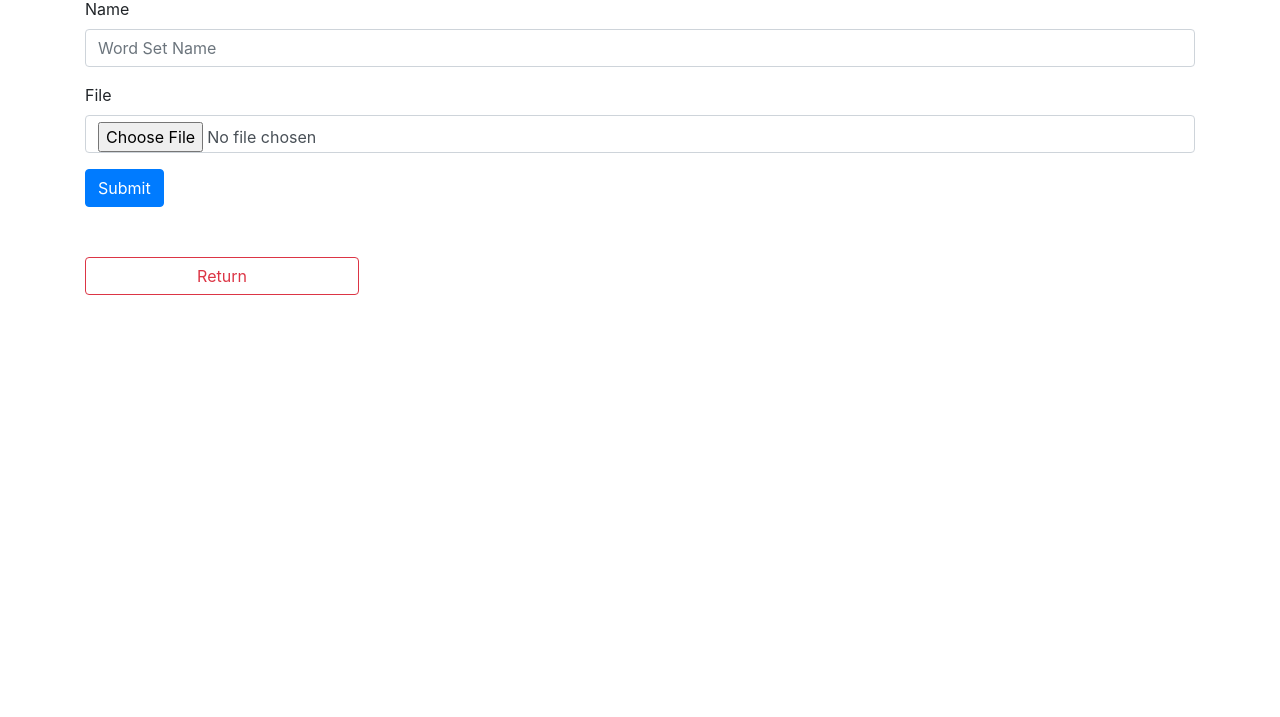
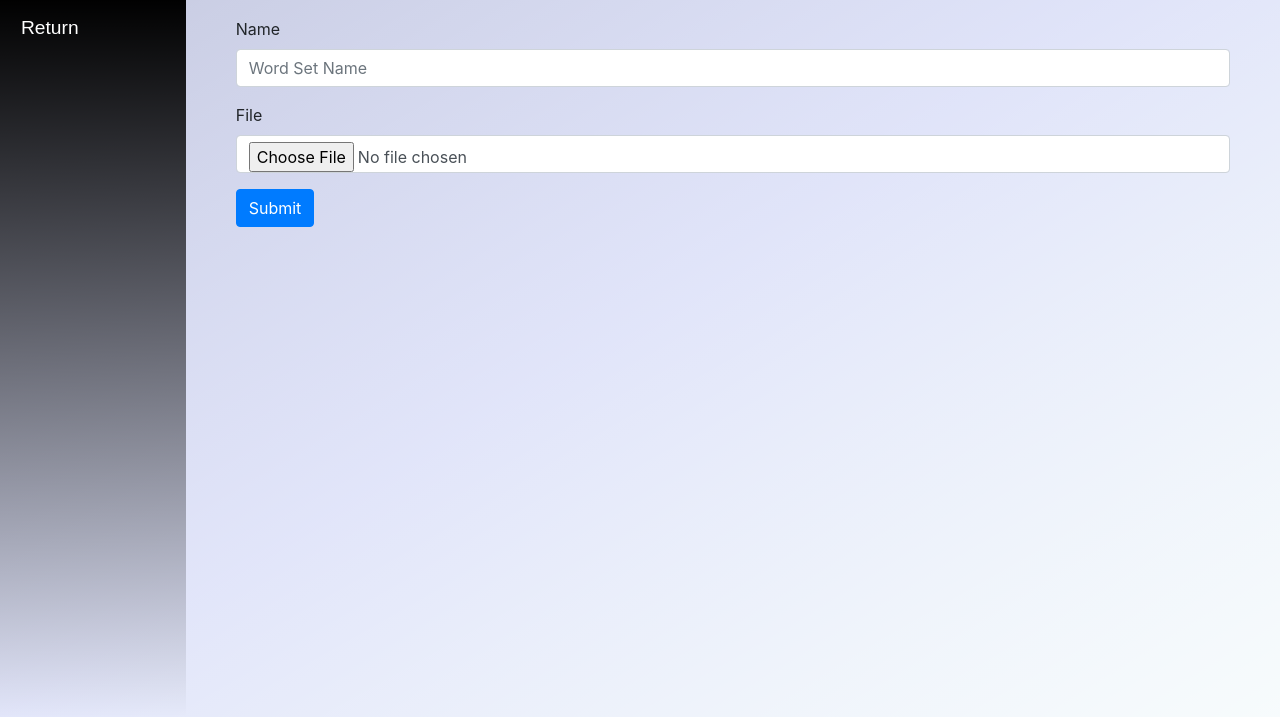
Before and after one commit to CrystalZhou0529/Quiz-Project, a website: page import.html in a window 1280 px wide. Shown: the part 83-800 px from the top of the page. Drawn offline with nearby package versions, Linux system fonts and the light colour scheme.

Commit message:
Update Styles
Update css stylesheets for all pages and set .all, .navigation, .main that fits in all pages.

```diff
--- a/css/import.css
+++ b/css/import.css
@@ -1,3 +1,5 @@
-#nav{
-  margin-top: 50px;
+.myform {
+  width: 85vw;
+  margin: 20px;
+  padding: 0 30px;
 }
--- a/css/index.css
+++ b/css/index.css
@@ -24,7 +24,8 @@
   display: flex;
   flex-direction: column;
   justify-content: flex-start;
-  background-color: rgba(0, 0, 0, 0.9);
+  background-image: linear-gradient(to bottom, rgba(0, 0, 0, 1), rgba(0, 0, 0, 0));
+  background-color: transparent;
   width: 15vw;
 }
 
--- /dev/null
+++ b/css/list.css
@@ -0,0 +1,13 @@
+.main {
+  overflow: auto !important;
+}
+
+.navigation {
+  height: auto;
+}
+
+.mytable {
+  width: 85vw;
+  padding: 30px;
+  margin: 20px;
+}
--- a/import.html
+++ b/import.html
@@ -1,5 +1,6 @@
 <!DOCTYPE html>
 <html lang="en">
+
 <head>
   <meta charset="UTF-8">
   <meta http-equiv="X-UA-Compatible" content="IE=edge">
@@ -23,12 +24,22 @@
   <script src="https://cdnjs.cloudflare.com/ajax/libs/xlsx/0.8.0/jszip.js"></script>
   <script src="https://cdnjs.cloudflare.com/ajax/libs/xlsx/0.8.0/xlsx.js"></script>
 </head>
+
 <body>
+  <div class="all">
     <div id="header" class="header">
       <h2 id="header-text">Vocabulary List Import</h2>
     </div>
 
-  <div class="container">
+    <div class="main">
+
+      <div class="navigation">
+        <button type="button" class="btn btn-function" id="return" value="Return" onclick="location.href='index.html'">
+          Return
+        </button>
+      </div>
+
+      <div class="myform">
         <form id="importForm">
           <div class="form-group">
             <label for="importName">Name</label>
@@ -46,13 +57,14 @@
           </div>
           <input type="button" id="submit" class="btn btn btn-primary" value="Submit">
         </form>
+      </div>
 
-    <div id="nav">
-      <input type="text" class="btn btn-outline-danger" id="return" value="Return" type="button" onclick="location.href='index.html'">
     </div>
   </div>
+
 
   <script type="text/javascript" src="js/global-var-defn.js"></script>
   <script type="text/javascript" src="js/excel-import.js"></script>
 </body>
+
 </html>
```
Also changed, not shown: css/quiz.css (+13 -7 lines), list.html (+15 -2 lines), quiz.html (+15 -2 lines). Lines whose indentation alone changed are shown as unchanged.
